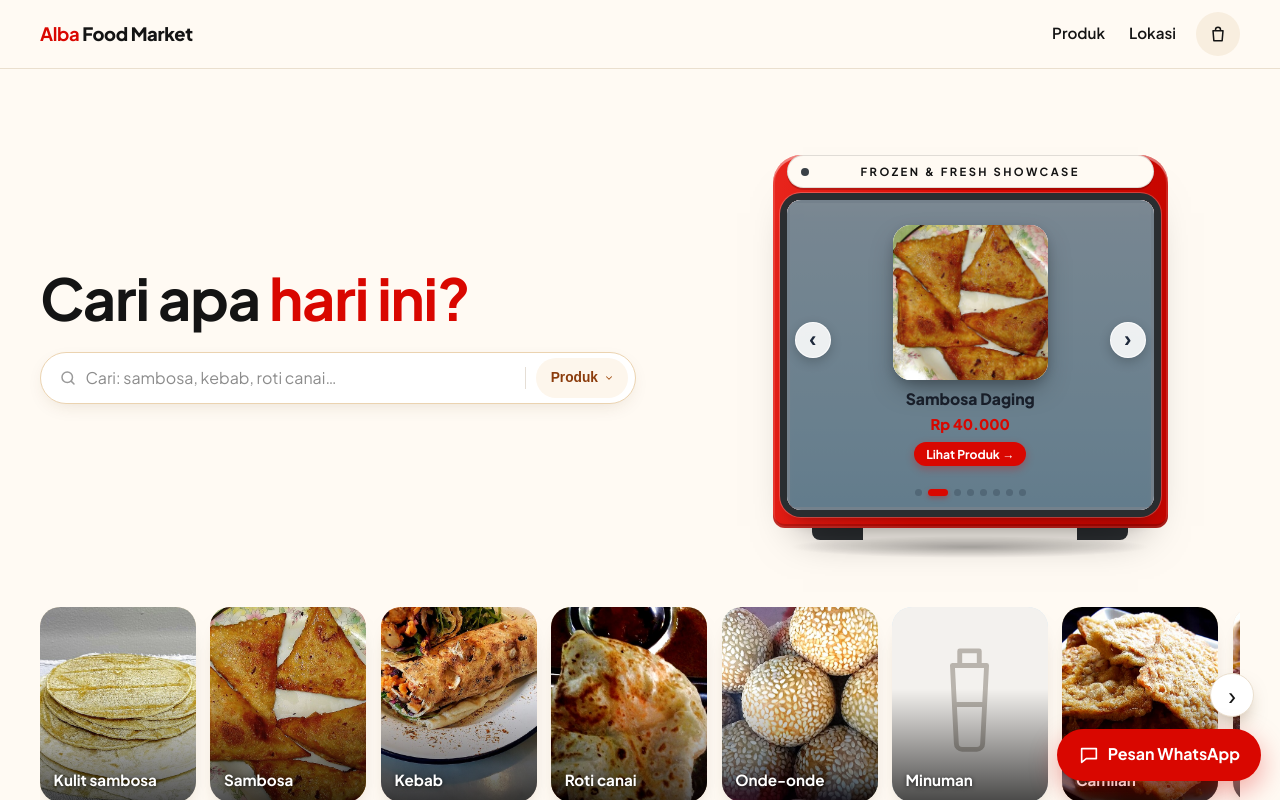
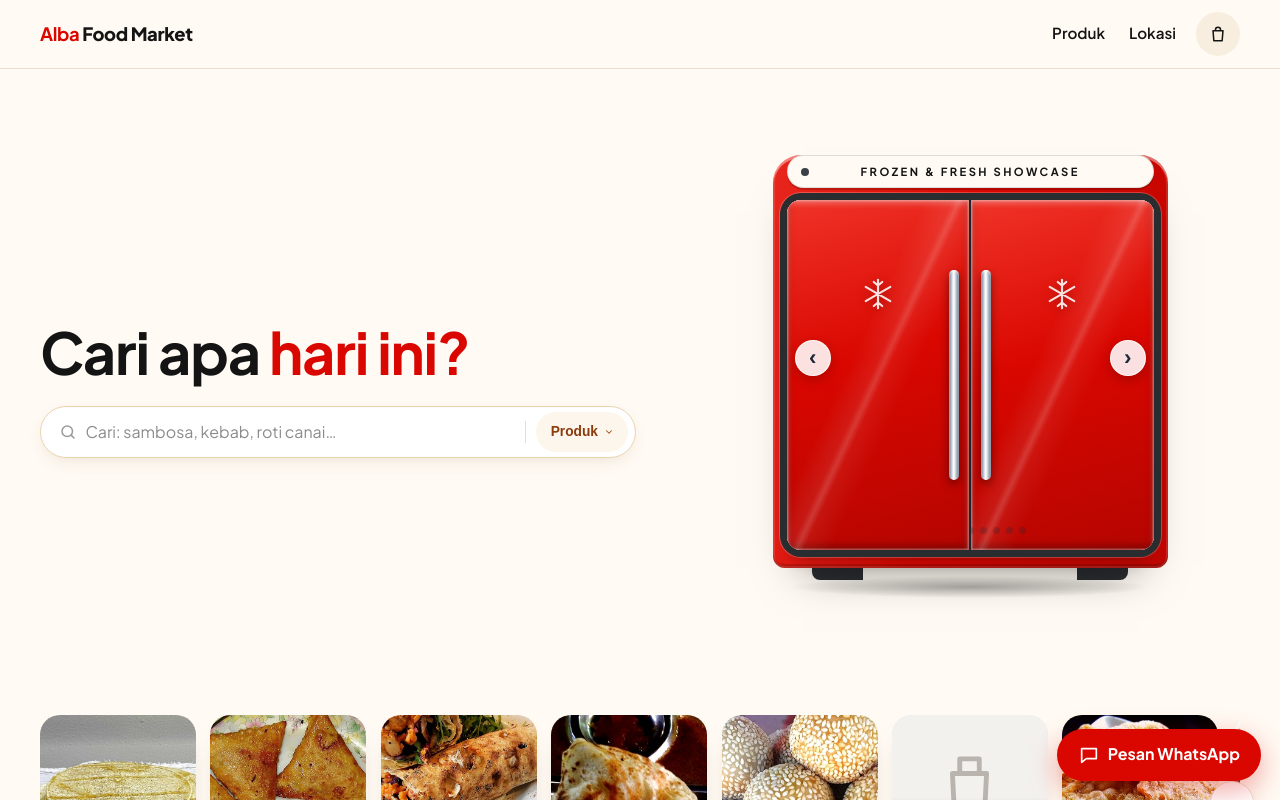
Before and after one commit to Pengkypeng-sys/albaFootMarket, a Next.js app: page / in a window 1280 px wide. Shown: the top 800 px of the page. Built offline with nearby package versions, Linux system fonts and the light colour scheme.

Commit message:
feat(fridge): restore doors with buka/tutup button, clean pure white background, and large product images

```diff
--- a/app/globals.css
+++ b/app/globals.css
@@ -2036,30 +2036,21 @@ main {
   position: relative;
   overflow: hidden;
   padding: 1.1rem 0.9rem 0;
-  background: linear-gradient(#f4fbff, #d3ecf7 70%, #c3e3f2);
-  box-shadow: inset 0 0 0 3px #e9eef2, inset 0 16px 20px -12px #fff; /* lampu atas */
+  background: #ffffff;
+  box-shadow: inset 0 0 0 1.5px #e2e8f0, inset 0 16px 24px -10px rgba(255, 255, 255, 1);
 }
 
 .fr-cab::after {
-  content: "";
-  position: absolute;
-  inset: 0;
-  z-index: 2;
-  background: rgba(20, 40, 58, 0.55);
-  transition: opacity 1.2s ease 0.3s;
-  pointer-events: none;
-}
-
-.fridge[data-open="true"] .fr-cab::after {
-  opacity: 0;
+  display: none !important;
 }
 
 /* ---------- SHOWCASE SPOTLIGHT SATU PER SATU (SWIPEABLE SLIDER) ---------- */
 .fr-cab-slider {
   position: relative;
   overflow: hidden;
-  padding: 1.1rem 0.8rem 0.9rem;
-  min-height: 310px;
+  padding: 1.2rem 0.8rem 1rem;
+  min-height: 350px;
+  background: #ffffff;
   display: flex;
   flex-direction: column;
   align-items: center;
@@ -2070,7 +2061,7 @@ main {
 .fr-spotlight-wrap {
   position: relative;
   width: 100%;
-  height: 255px;
+  height: 285px;
   display: flex;
   align-items: center;
   justify-content: center;
@@ -2102,7 +2093,7 @@ main {
   text-decoration: none;
   color: var(--ink);
   transition: transform 0.25s ease;
-  max-width: 220px;
+  max-width: 250px;
   width: 100%;
 }
 
@@ -2110,17 +2101,18 @@ main {
   transform: translateY(-2px);
 }
 
+/* Gambar Produk Besar & Menggoda */
 .fr-spotlight-img-wrap {
   position: relative;
-  width: 155px;
-  height: 155px;
-  border-radius: 18px;
+  width: 230px;
+  height: 180px;
+  border-radius: 20px;
   overflow: hidden;
   background: #ffffff;
   box-shadow:
-    0 12px 28px -6px rgba(0, 0, 0, 0.35),
-    0 4px 10px rgba(0, 0, 0, 0.15),
-    inset 0 0 0 1.5px rgba(255, 255, 255, 0.8);
+    0 14px 30px -6px rgba(0, 0, 0, 0.28),
+    0 4px 12px rgba(0, 0, 0, 0.12),
+    inset 0 0 0 1.5px rgba(255, 255, 255, 0.9);
 }
 
 .fr-spotlight-img {
@@ -2136,16 +2128,16 @@ main {
 
 .fr-spotlight-badge {
   position: absolute;
-  top: 8px;
-  left: 8px;
+  top: 10px;
+  left: 10px;
   background: var(--red);
   color: #fff;
-  font-size: 0.68rem;
+  font-size: 0.72rem;
   font-weight: 700;
-  padding: 2px 7px;
+  padding: 3px 9px;
   border-radius: 999px;
   letter-spacing: 0.02em;
-  box-shadow: 0 2px 6px rgba(0, 0, 0, 0.25);
+  box-shadow: 0 2px 6px rgba(0, 0, 0, 0.3);
 }
 
 .fr-spotlight-info {
@@ -2153,16 +2145,16 @@ main {
   flex-direction: column;
   align-items: center;
   text-align: center;
-  gap: 0.25rem;
-  margin-top: 0.65rem;
+  gap: 0.3rem;
+  margin-top: 0.75rem;
   width: 100%;
 }
 
 .fr-spotlight-name {
-  font-size: 0.98rem;
+  font-size: 1.05rem;
   font-weight: 800;
-  color: #1a202c;
-  line-height: 1.2;
+  color: #0f172a;
+  line-height: 1.25;
   white-space: nowrap;
   overflow: hidden;
   text-overflow: ellipsis;
@@ -2170,13 +2162,13 @@ main {
 }
 
 .fr-spotlight-price {
-  font-size: 0.92rem;
+  font-size: 0.98rem;
   font-weight: 800;
   color: var(--red);
 }
 
 .fr-spotlight-ask {
-  font-size: 0.82rem;
+  font-size: 0.85rem;
   font-weight: 700;
   color: #a45318;
 }
@@ -2185,13 +2177,13 @@ main {
   display: inline-flex;
   align-items: center;
   gap: 0.25rem;
-  font-size: 0.76rem;
+  font-size: 0.78rem;
   font-weight: 700;
   color: #fff;
   background: var(--red);
-  padding: 3px 12px;
+  padding: 4px 14px;
   border-radius: 999px;
-  box-shadow: 0 3px 8px rgba(217, 7, 0, 0.3);
+  box-shadow: 0 3px 10px rgba(217, 7, 0, 0.32);
   transition: all 0.2s ease;
   margin-top: 2px;
 }
--- a/components/Fridge.tsx
+++ b/components/Fridge.tsx
@@ -7,10 +7,13 @@ import { featured, formatRp, thumb } from "@/data/products";
 const flakes = Array.from({ length: 9 }, (_, i) => i);
 
 export function Fridge() {
+  const [open, setOpen] = useState(false);
   const [current, setCurrent] = useState(0);
   const touchStartX = useRef<number | null>(null);
   const touchEndX = useRef<number | null>(null);
   const timerRef = useRef<NodeJS.Timeout | null>(null);
+
+  const toggle = () => setOpen((o) => !o);
 
   const prev = useCallback(() => {
     setCurrent((i) => (i > 0 ? i - 1 : featured.length - 1));
@@ -61,7 +64,7 @@ export function Fridge() {
   };
 
   return (
-    <div className="fridge">
+    <div className="fridge" data-open={open}>
       <div className="fr-body">
         {/* Header Showcase Pendingin */}
         <div className="fr-top">
@@ -173,7 +176,124 @@ export function Fridge() {
               <i key={i} className="flake" style={{ "--k": i } as React.CSSProperties} aria-hidden />
             ))}
           </div>
+
+          {/* PINTU KIRI (Bergeser ke Kiri saat dibuka) */}
+          <button
+            className="door"
+            data-side="l"
+            type="button"
+            onClick={toggle}
+            aria-label={open ? "Tutup pintu showcase" : "Buka showcase pendingin"}
+            tabIndex={open ? -1 : 0}
+          >
+            <div className="door-snowflake" aria-hidden>
+              <svg width="34" height="34" viewBox="0 0 24 24" fill="none">
+                <path
+                  d="M12 2v20M3.3 7l17.4 10M3.3 17L20.7 7M9 3.5l3 2.5 3-2.5M9 20.5l3-2.5 3 2.5"
+                  stroke="currentColor"
+                  strokeWidth="1.5"
+                  strokeLinecap="round"
+                  strokeLinejoin="round"
+                />
+              </svg>
+            </div>
+            {/* Gagang Pintu Krom Perak */}
+            <i className="handle" aria-hidden />
+          </button>
+
+          {/* PINTU KANAN (Bergeser ke Kanan saat dibuka) */}
+          <button
+            className="door"
+            data-side="r"
+            type="button"
+            onClick={toggle}
+            aria-label={open ? "Tutup pintu showcase" : "Buka showcase pendingin"}
+            tabIndex={open ? -1 : 0}
+          >
+            <div className="door-snowflake" aria-hidden>
+              <svg width="34" height="34" viewBox="0 0 24 24" fill="none">
+                <path
+                  d="M12 2v20M3.3 7l17.4 10M3.3 17L20.7 7M9 3.5l3 2.5 3-2.5M9 20.5l3-2.5 3 2.5"
+                  stroke="currentColor"
+                  strokeWidth="1.5"
+                  strokeLinecap="round"
+                  strokeLinejoin="round"
+                />
+              </svg>
+            </div>
+            {/* Gagang Pintu Krom Perak */}
+            <i className="handle" aria-hidden />
+          </button>
         </div>
+      </div>
+
+      {/* Tombol Kontrol Buka/Tutup di Bawah Showcase */}
+      <div className="fr-foot">
+        <button
+          className="fr-pill-btn"
+          type="button"
+          data-open={open}
+          aria-expanded={open}
+          onClick={toggle}
+          aria-label={open ? "Tutup showcase pendingin" : "Buka showcase pendingin"}
+        >
+          <span className="fr-pill-icon-wrap" aria-hidden>
+            {/* Ikon Buka */}
+            <span className="fr-icon-open">
+              <svg
+                width="18"
+                height="18"
+                viewBox="0 0 24 24"
+                fill="none"
+                stroke="currentColor"
+                strokeWidth="2.2"
+                strokeLinecap="round"
+                strokeLinejoin="round"
+              >
+                <rect x="3" y="3" width="18" height="18" rx="3" />
+                <line x1="9" y1="3" x2="9" y2="21" />
+                <line x1="15" y1="3" x2="15" y2="21" />
+                <line x1="6" y1="10" x2="6" y2="14" />
+                <line x1="18" y1="10" x2="18" y2="14" />
+              </svg>
+            </span>
+            {/* Ikon Tutup */}
+            <span className="fr-icon-close">
+              <svg
+                width="16"
+                height="16"
+                viewBox="0 0 24 24"
+                fill="none"
+                stroke="currentColor"
+                strokeWidth="2.5"
+                strokeLinecap="round"
+                strokeLinejoin="round"
+              >
+                <line x1="18" y1="6" x2="6" y2="18" />
+                <line x1="6" y1="6" x2="18" y2="18" />
+              </svg>
+            </span>
+          </span>
+
+          <span className="fr-pill-label">
+            {open ? "Tutup Showcase Pendingin" : "Buka Showcase Pendingin"}
+          </span>
+
+          <svg
+            className="fr-pill-arrow"
+            width="14"
+            height="14"
+            viewBox="0 0 24 24"
+            fill="none"
+            stroke="currentColor"
+            strokeWidth="2.5"
+            strokeLinecap="round"
+            strokeLinejoin="round"
+            aria-hidden
+          >
+            <path d="M5 12h14M12 5l7 7-7 7" />
+          </svg>
+        </button>
       </div>
     </div>
   );
```
